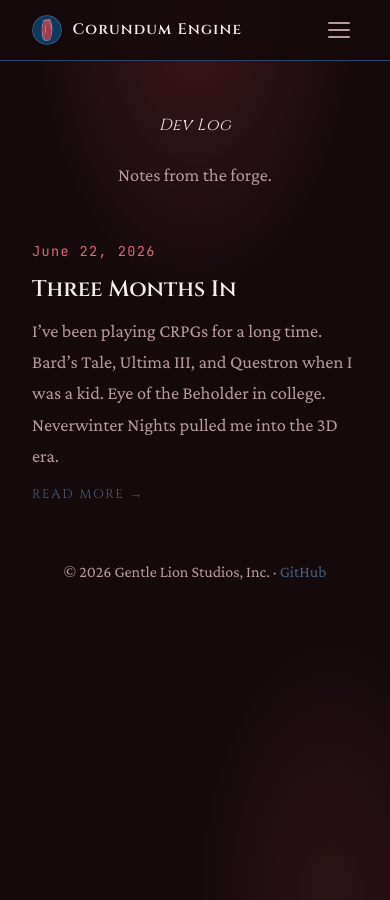
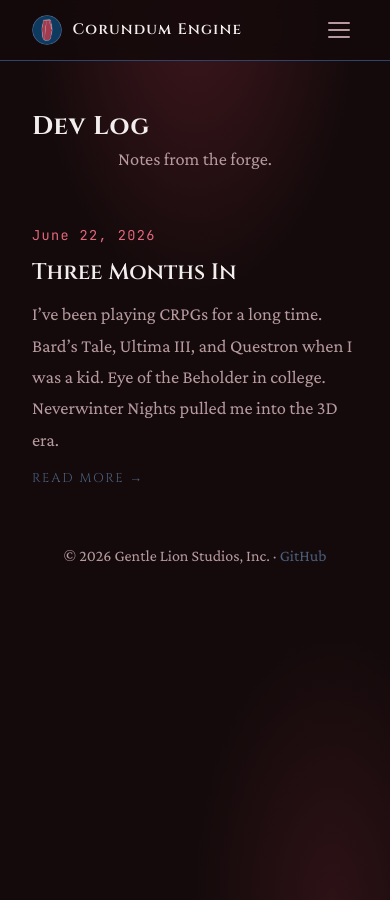
Before and after one commit to corundumengine/corundumengine.github.io, a Jekyll site: the page built from blog.html, in a window 390 px wide. Built offline with Jekyll 4.4.1, drawn with Linux system fonts in a browser that asks for light colours.

Commit message:
Improve headings, nav fallback, and accessibility

```diff
--- a/_includes/facet-divider.html
+++ b/_includes/facet-divider.html
@@ -5,6 +5,8 @@
     height="28"
     viewBox="0 0 18 28"
     fill="none"
+    aria-hidden="true"
+    focusable="false"
   >
     <polygon
       points="9,0 17,6 17,22 9,28 1,22 1,6"
--- a/_layouts/default.html
+++ b/_layouts/default.html
@@ -39,6 +39,30 @@
     />
     {% if page.url == "/" %}<link rel="preload" as="image" href="/logo.png" />{% endif %}
     <link rel="stylesheet" href="/style.css" />
+    <noscript>
+      <style>
+        @media (max-width: 600px) {
+          .nav-inner {
+            height: auto;
+            flex-wrap: wrap;
+          }
+          .nav-toggle {
+            display: none;
+          }
+          .nav-links {
+            display: flex;
+            position: static;
+            flex-direction: column;
+            width: 100%;
+            background: none;
+            -webkit-backdrop-filter: none;
+            backdrop-filter: none;
+            border-bottom: none;
+            padding: 0.5rem 0 1rem;
+          }
+        }
+      </style>
+    </noscript>
   </head>
   <body>
     <a class="skip-link" href="#main-content">Skip to main content</a>
--- a/blog.html
+++ b/blog.html
@@ -5,16 +5,16 @@ title: Blog
 
 <section class="post">
   <div class="container">
-    <h2 class="section-title">Dev Log</h2>
+    <h1 class="post-title">Dev Log</h1>
     <p class="section-body">Notes from the forge.</p>
     <div class="blog-list">
       {% for post in site.posts %} {% unless forloop.first %} {% include
       facet-divider.html %} {% endunless %}
       <div class="blog-preview">
         <p class="blog-preview-date">{{ post.date | date: "%B %d, %Y" }}</p>
-        <h3 class="blog-preview-title">
+        <h2 class="blog-preview-title">
           <a href="{{ post.url }}">{{ post.title }}</a>
-        </h3>
+        </h2>
         <p class="blog-preview-excerpt">
           {{ post.excerpt | strip_html | truncatewords: 60 }}
         </p>
```
